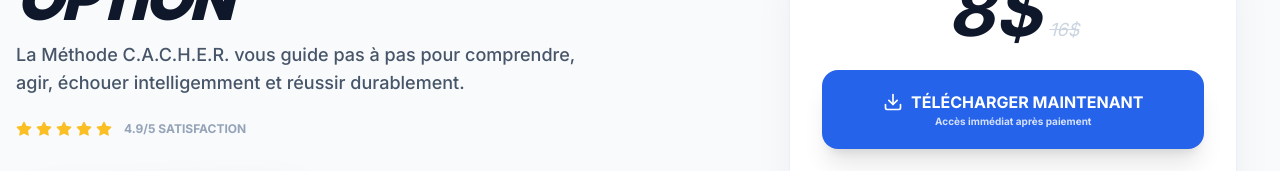
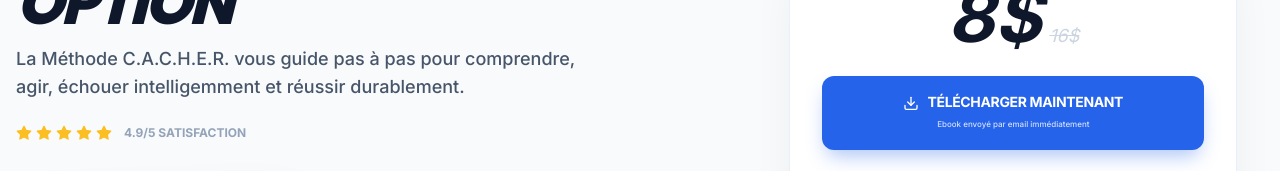
Before and after one commit to NGUENOUz/methode_cacher, a React (Vite) app: page / in a window 1280 px wide. Shown: the part 322-493 px from the top of the page. Built offline with nearby package versions, Linux system fonts and the light colour scheme; grey boxes are pictures that could not be loaded.

Commit message:
mise en ligne

```diff
--- a/src/components/HeroSection.tsx
+++ b/src/components/HeroSection.tsx
@@ -9,7 +9,7 @@ export const HeroSection = ({ t }: any) => {
   };
 
   return (
-    <section className="relative min-h-screen lg:h-screen flex flex-col items-center justify-start lg:justify-center bg-[#F8FAFC] px-4 pt-4 lg:pt-0 pb-8 overflow-hidden">
+    <section className="relative min-h-screen lg:h-screen flex flex-col items-center justify-start lg:justify-center bg-[#F8FAFC] px-4 pt-2 lg:pt-(-20) pb-8 overflow-hidden">
       <div className="w-full max-w-7xl mx-auto flex flex-col lg:grid lg:grid-cols-12 lg:gap-8 items-center h-full">
 
         {/* ===================== COLONNE GAUCHE ===================== */}
@@ -131,15 +131,36 @@ export const HeroSection = ({ t }: any) => {
 
             <button
   onClick={handleCTA}
-                className="w-full bg-blue-600 text-white py-5 rounded-2xl font-black flex flex-col items-center hover:bg-blue-700 transition-all active:scale-95 shadow-xl"
+  className="w-full relative overflow-hidden bg-blue-600 text-white py-4 rounded-xl font-black text-sm flex flex-col items-center justify-center gap-0 hover:bg-blue-700 transition-all active:scale-95 shadow-[0_10px_20px_-5px_rgba(37,99,235,0.4)]"
 >
+  {/* BANDE LUMINEUSE (Shimmer Effect) */}
+  <motion.div
+    initial={{ x: "-100%" }}
+    animate={{ x: "200%" }}
+    transition={{
+      repeat: Infinity,
+      duration: 2.5,
+      ease: "linear",
+      repeatDelay: 1,
+    }}
+    className="absolute inset-0 z-0 bg-gradient-to-r from-transparent via-white/30 to-transparent -skew-x-12"
+  />
+
+  {/* CONTENU DU BOUTON */}
+  <div className="relative z-10 flex flex-col items-center justify-center">
     <div className="flex items-center gap-2">
-                  <Download className="w-5 h-5" />
-                  <span className="uppercase">Télécharger Maintenant</span>
+      <motion.div
+        animate={{ y: [0, 2, 0] }}
+        transition={{ repeat: Infinity, duration: 1.5 }}
+      >
+        <Download className="w-4 h-4" />
+      </motion.div>
+      <span className="tracking-tight">TÉLÉCHARGER MAINTENANT</span>
     </div>
-                <span className="text-[10px] opacity-80">
-                  Accès immédiat après paiement
+    <span className="text-[8px] opacity-80 font-medium tracking-normal mt-0.5">
+      Ebook envoyé par email immédiatement
     </span>
+  </div>
 </button>
 
               <div className="grid grid-cols-2 gap-3 w-full mt-6 pt-5 border-t">
```
Lines whose indentation alone changed are shown as unchanged.
